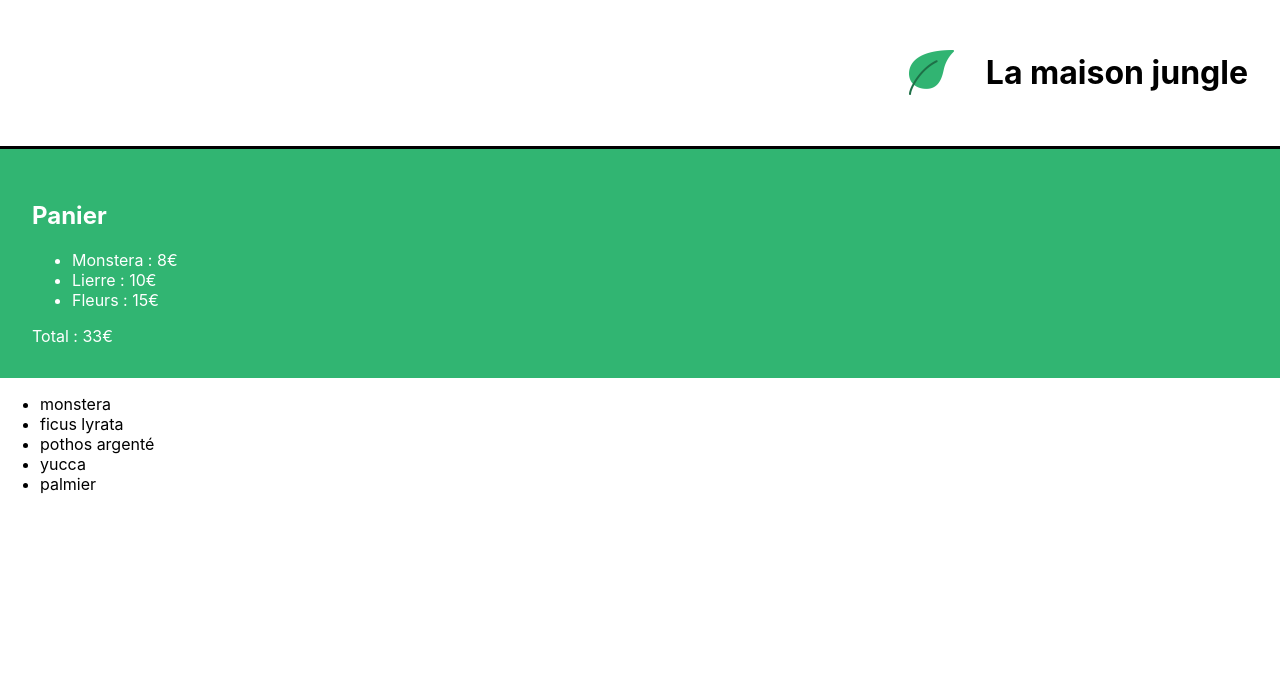
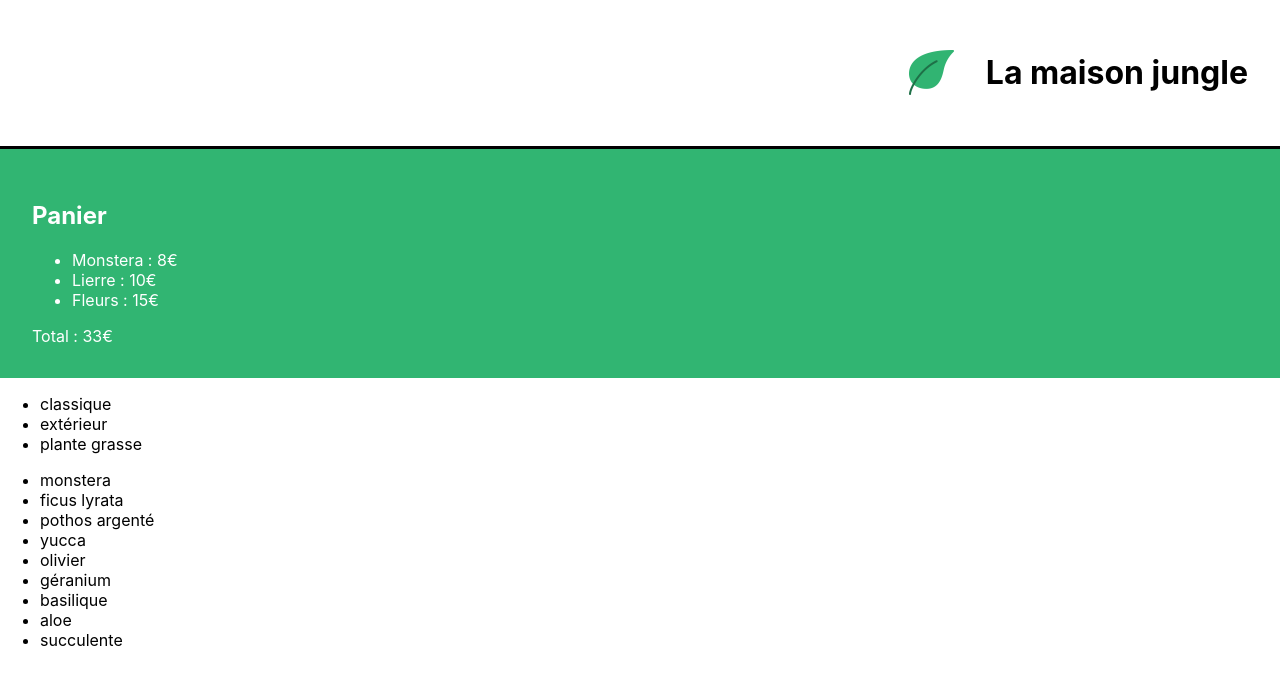
Before and after one commit to Eh-Dev-sly/la_maison_jungle, a React (Create React App) app in the folder la-maison-jungle/: page / in a window 1280 px wide. Shown: the top 684 px of the page. Built offline with nearby package versions, Linux system fonts and the light colour scheme.

Commit message:
Update ShopingList

```diff
--- a/la-maison-jungle/src/components/ShoppingList.js
+++ b/la-maison-jungle/src/components/ShoppingList.js
@@ -1,19 +1,26 @@
-const plantList = [
-    'monstera',
-    'ficus lyrata',
-    'pothos argenté',
-    'yucca',
-    'palmier'
-]
+import { plantList } from '../datas/plantList'
 
 function ShoppingList() {
-    return (
-        <ul>
-            {plantList.map((plant, index) => (
-                <li key={`${plant}-${index}`}>{ plant }</li>
-            ))}
-        </ul>
-    )
+	const categories = plantList.reduce(
+		(acc, plant) =>
+			acc.includes(plant.category) ? acc : acc.concat(plant.category),
+		[]
+	)
+
+	return (
+		<div>
+			<ul>
+				{categories.map((cat) => (
+					<li key={cat}>{cat}</li>
+				))}
+			</ul>
+			<ul>
+				{plantList.map((plant) => (
+					<li key={plant.id}>{plant.name}</li>
+				))}
+			</ul>
+		</div>
+	)
 }
 
 export default ShoppingList
--- /dev/null
+++ b/la-maison-jungle/src/datas/plantList.js
@@ -0,0 +1,47 @@
+export const plantList = [
+	{
+		name: 'monstera',
+		category: 'classique',
+		id: '1ed'
+	},
+	{
+		name: 'ficus lyrata',
+		category: 'classique',
+		id: '2ab'
+	},
+	{
+		name: 'pothos argenté',
+		category: 'classique',
+		id: '3sd'
+	},
+	{
+		name: 'yucca',
+		category: 'classique',
+		id: '4kk'
+	},
+	{
+		name: 'olivier',
+		category: 'extérieur',
+		id: '5pl'
+	},
+	{
+		name: 'géranium',
+		category: 'extérieur',
+		id: '6uo'
+	},
+	{
+		name: 'basilique',
+		category: 'extérieur',
+		id: '7ie'
+	},
+	{
+		name: 'aloe',
+		category: 'plante grasse',
+		id: '8fp'
+	},
+	{
+		name: 'succulente',
+		category: 'plante grasse',
+		id: '9vn'
+	}
+]
```
